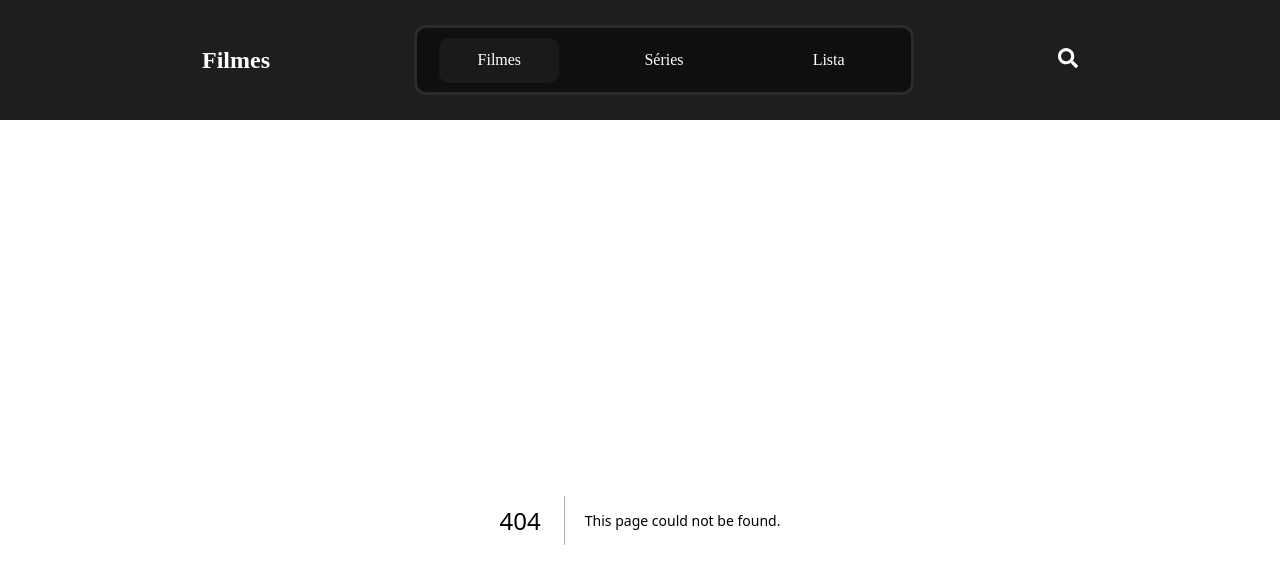
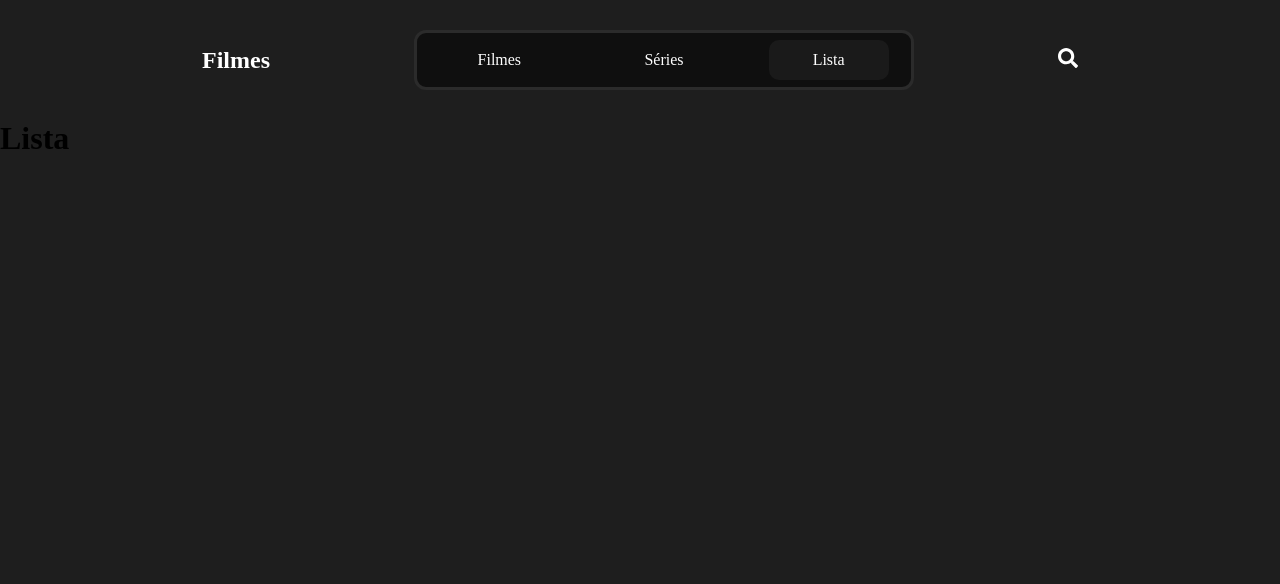
Before and after one commit to guilherme-dds/movies-app, a Next.js app: page /List in a window 1280 px wide. Before the commit this address had no page. Shown: the top 584 px of the page. Built offline with nearby package versions, Linux system fonts and the light colour scheme.

Commit message:
style: modifica navbar de acordo com a página

```diff
--- /dev/null
+++ b/src/app/List/page.tsx
@@ -0,0 +1,3 @@
+export default function ListPage() {
+    return <h1>Lista</h1>
+}
--- /dev/null
+++ b/src/app/Series/page.tsx
@@ -0,0 +1,3 @@
+export default function SeriesPage() {
+  return <h1>Series</h1>;
+}
--- a/src/app/components/Navbar/index.css
+++ b/src/app/components/Navbar/index.css
@@ -17,37 +17,30 @@
         justify-content: space-around;
         align-items: center;
         width: 500px;
-        height: 70px;
+        height: 60px;
         background-color: #0F0F0F;
         border-radius: 12px;
         border: 3px solid #2b2b2b;
         color: #fff;
 
-        .movies-btn {
+        .active-nav {
             display: flex;
             align-items: center;
             justify-content: center;
             background-color: #1A1A1A;
-            height: 45px;
+            height: 40px;
             width: 120px;
             border-radius: 10px;
             cursor: pointer;
         }
 
-        .shows-btn {
+        .default-nav {
             display: flex;
             align-items: center;
             justify-content: center;
             height: 45px;
             width: 120px;
-        }
-
-        .list-btn {
-            display: flex;
-            align-items: center;
-            justify-content: center;
-            height: 45px;
-            width: 120px;
+            cursor: pointer;
         }
     }
 
--- a/src/app/components/Navbar/index.tsx
+++ b/src/app/components/Navbar/index.tsx
@@ -1,14 +1,19 @@
+"use client"
+
 import "./index.css"
 import { FaSearch } from "react-icons/fa";
+import Link from "next/link"
+import { usePathname } from "next/navigation";
 
 export default function Navbar() {
+  const pathname = usePathname()
     return (
     <nav className="navbar">
         <h1 className="page-title">Filmes</h1>
         <ul>
-          <li className="movies-btn">Filmes</li>
-          <li className="shows-btn">Séries</li>
-          <li className="list-btn">Lista</li>
+          <Link href="/" className={pathname == "/" ? "active-nav" : "default-nav"}>Filmes</Link>
+          <Link href="/Series" className={pathname == "/Series" ? "active-nav" : "default-nav"}>Séries</Link>
+          <Link href="/List" className={pathname == "/List" ? "active-nav" : "default-nav"}>Lista</Link>
         </ul>
         <div className="search-btn">
           <FaSearch color="white" size={20} />
--- a/src/app/globals.css
+++ b/src/app/globals.css
@@ -5,6 +5,11 @@
     list-style: none;
 }
 
+a {
+  text-decoration: none;
+  color: inherit;
+}
+
 body {
     background-color: #1E1E1E;
 }
--- a/src/app/page.tsx
+++ b/src/app/page.tsx
@@ -4,6 +4,10 @@ import MovieList from "./components/MovieList";
 export default function Home() {
   return (
     <div>
+      <div className="header">
+        <img src="/avengers-endgame-banner.png" alt="" />
+      </div>
+
       <MovieList />
     </div>
   );
```
